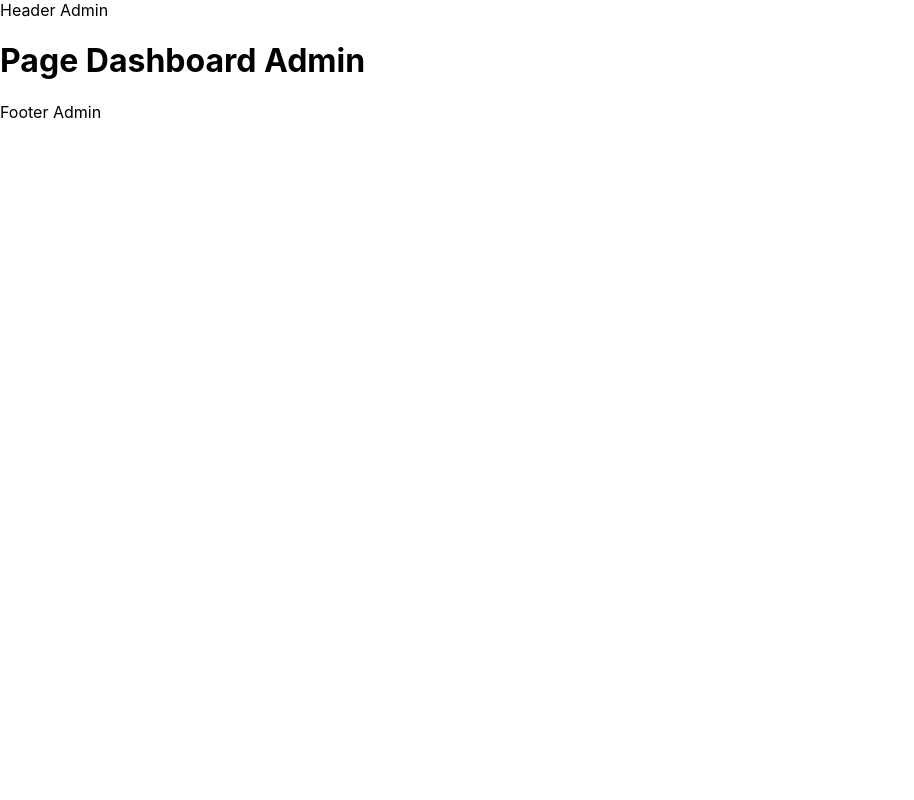
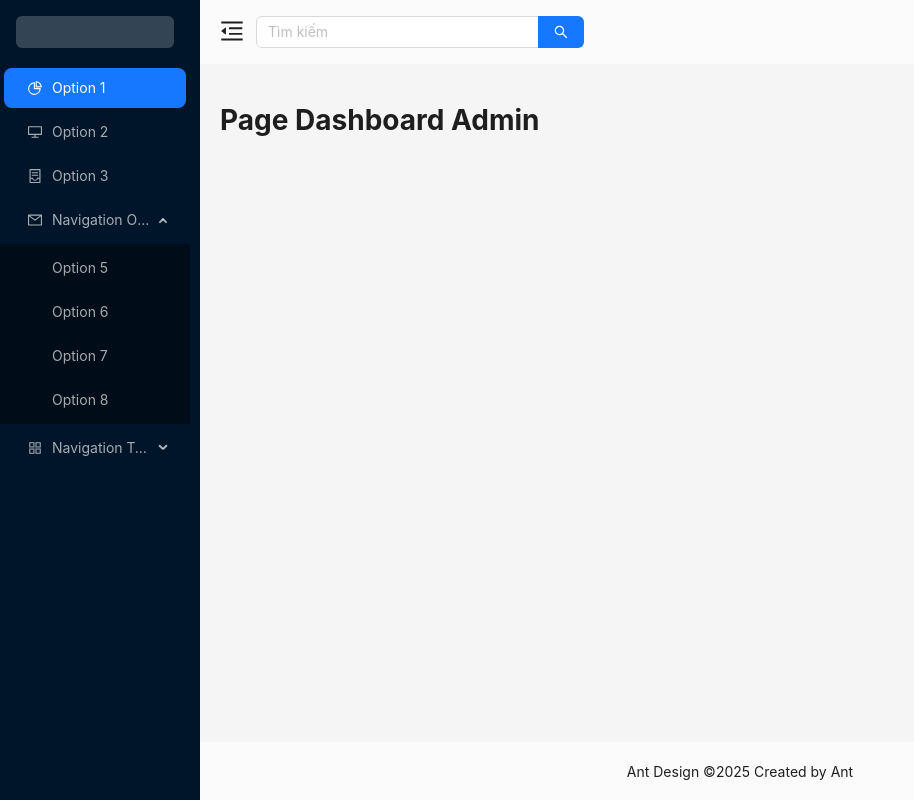
Before and after one commit to TranMinhGiap/Personal-Project-One, a React (Create React App) app: page /admin in a window 1280 px wide. Shown: the whole page, without its empty margins (0-914 px from the left). Built offline with nearby package versions, Linux system fonts and the light colour scheme.

Commit message:
Dung layout admin

```diff
--- /dev/null
+++ b/src/admin/components/common/HeaderComponent/Header.scss
@@ -0,0 +1,24 @@
+.header {
+  position: sticky;
+  top: 0;
+  z-index: 100;
+  background: rgba(255, 255, 255, 0.6);
+  backdrop-filter: blur(10px);
+  -webkit-backdrop-filter: blur(10px);
+  border-bottom: 1px solid rgba(255, 255, 255, 0.3);
+  padding: 0 20px;
+  &__left{
+    max-width: 35%;
+    display: flex;
+    align-items: center;
+    gap: 12px;
+  }
+  &__collapsed{
+    font-size: 24px;
+    cursor: pointer;
+    transition: all 0.2s ease-in-out;
+    &:hover{
+      color: rgb(88, 88, 255);
+    }
+  }
+}
--- /dev/null
+++ b/src/admin/components/common/HeaderComponent/index.jsx
@@ -0,0 +1,36 @@
+import { Layout } from 'antd';
+import './Header.scss';
+import { Input } from 'antd';
+import {
+  MenuFoldOutlined, MenuUnfoldOutlined
+} from '@ant-design/icons';
+import { useState } from 'react';
+//=================================
+const { Header } = Layout;
+const { Search } = Input;
+
+const HeaderComponent = (props) => {
+  const { setCollapsed, collapsed } = props;
+  const [loading, setLoading] = useState(false);
+
+  const handleSearch = (e) => {
+    setLoading(true);
+    console.log(e);
+    setTimeout(() => {
+      setLoading(false)
+    }, 3000);
+  }
+
+  return (
+    <Header className="header ">
+      <div className='header__left'>
+        <div className='header__collapsed' onClick={() => setCollapsed(!collapsed)}>
+          {collapsed ? <MenuUnfoldOutlined/> : <MenuFoldOutlined/>}
+        </div>
+        <Search placeholder="Tìm kiếm" loading={loading} disabled={loading} enterButton onSearch={handleSearch} />
+      </div>
+    </Header>
+  );
+};
+
+export default HeaderComponent;
--- /dev/null
+++ b/src/admin/components/common/MenuComponent/index.jsx
@@ -0,0 +1,60 @@
+import { Menu } from 'antd';
+import {
+  AppstoreOutlined,
+  ContainerOutlined,
+  DesktopOutlined,
+  MailOutlined,
+  PieChartOutlined,
+} from '@ant-design/icons';
+
+const MenuComponent = (props) => {
+
+  const { collapsed } = props;
+
+  const items = [
+    { key: '1', icon: <PieChartOutlined />, label: 'Option 1' },
+    { key: '2', icon: <DesktopOutlined />, label: 'Option 2' },
+    { key: '3', icon: <ContainerOutlined />, label: 'Option 3' },
+    {
+      key: 'sub1',
+      label: 'Navigation One',
+      icon: <MailOutlined />,
+      children: [
+        { key: '5', label: 'Option 5' },
+        { key: '6', label: 'Option 6' },
+        { key: '7', label: 'Option 7' },
+        { key: '8', label: 'Option 8' },
+      ],
+    },
+    {
+      key: 'sub2',
+      label: 'Navigation Two',
+      icon: <AppstoreOutlined />,
+      children: [
+        { key: '9', label: 'Option 9' },
+        { key: '10', label: 'Option 10' },
+        {
+          key: 'sub3',
+          label: 'Submenu',
+          children: [
+            { key: '11', label: 'Option 11' },
+            { key: '12', label: 'Option 12' },
+          ],
+        },
+      ],
+    },
+  ];
+
+  return (
+    <Menu
+      defaultSelectedKeys={['1']}
+      defaultOpenKeys={['sub1']}
+      mode="inline"
+      theme="dark"
+      inlineCollapsed={collapsed}
+      items={items}
+    />
+  );
+};
+
+export default MenuComponent;
--- a/src/admin/components/layout/AdminLayout.jsx
+++ b/src/admin/components/layout/AdminLayout.jsx
@@ -1,13 +1,41 @@
+import { Layout } from 'antd';
+import { useState } from 'react';
 import { Outlet } from "react-router-dom";
+import MenuComponent from '../common/MenuComponent';
+import HeaderComponent from '../common/HeaderComponent';
+import './AdminLayout.scss';
+const { Footer, Sider, Content } = Layout;
 
-const AdminLayout = () => {
+const LayoutDefault = () => {
+
+  const siderStyle = {
+    overflow: 'auto',
+    height: '100vh',
+    position: 'sticky',
+    insetInlineStart: 0,
+    top: 0,
+    bottom: 0,
+    scrollbarWidth: 'thin',
+    scrollbarGutter: 'stable',
+  };
+
+  const [collapsed, setCollapsed] = useState(false);
+
   return (
-    <>
-      <header>Header Admin</header>
-      <Outlet/>
-      <footer>Footer Admin</footer>
-    </>
+    <Layout className='layout'>
+      <Sider collapsed={collapsed} style={siderStyle}>
+        <div className="demo-logo-vertical" />
+        <MenuComponent/>
+      </Sider>
+      <Layout>
+        <HeaderComponent setCollapsed={setCollapsed} collapsed={collapsed}/>
+        <Content className='main'>
+          <Outlet/>
+        </Content>
+        <Footer className='footer'>Ant Design ©2025 Created by Ant</Footer>
+      </Layout>
+    </Layout>
   );
 };
 
-export default AdminLayout;
+export default LayoutDefault;
--- /dev/null
+++ b/src/admin/components/layout/AdminLayout.scss
@@ -0,0 +1,17 @@
+.demo-logo-vertical{
+  height: 32px;
+  margin: 16px;
+  background: rgba(255, 255, 255, .2);
+  border-radius: 6px;
+}
+.main{
+  padding: 20px;
+}
+.footer{
+  text-align: center;
+  background: rgba(255, 255, 255, 0.6);
+  backdrop-filter: blur(10px);
+  -webkit-backdrop-filter: blur(10px);
+  border-top: 1px solid rgba(255, 255, 255, 0.3);
+  padding: 20px;
+}
```
